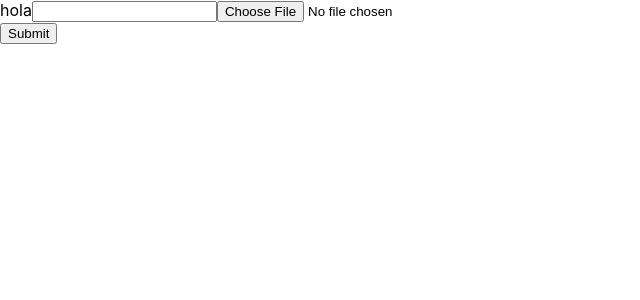
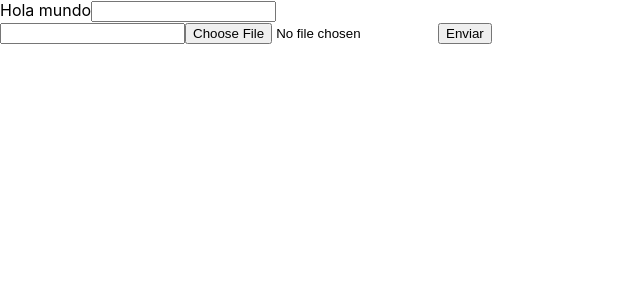
Before and after one commit to alonso1298/Formularios-React, a React (Create React App) app: page / in a window 1280 px wide. Shown: the top 300 px of the page, without its empty margins (0-640 px from the left). Built offline with nearby package versions, Linux system fonts and the light colour scheme.

Commit message:
archivos en uncontrolled components

```diff
--- a/src/App.js
+++ b/src/App.js
@@ -1,27 +1,23 @@
-import { useRef } from "react";
 
-const App = () => {
-    const input = useRef()
-    const file = useRef()
-    const submit = () => {
-        console.log(input.current.value);
-        console.log(file.current.files[0]);
-        const form = new FormData();
-        form.append('archivo', file.current.files[0]);
-        form.append('campo', input.current.value);
-        fetch('/hola', { method: 'POST', body: form})
+function App() {
+    const submit = (e) => {
+      e.preventDefault(); // Previene el evento
+      const data = Array.from(new FormData(e.target)); // new FormData(e.target) Convierte en arreglos de lonjitud 2
+      console.log(Object.fromEntries(data)); // Object.fromEntries Transforma a un objeto, toma sus propiedades con sus valores y toma el priemer valor de estos arreglos y lo utiliza como la llave y el segundo comos su valor
     }
+    return (
+      <form onSubmit={submit}>
+        <div>
+          <span>
+            Hola mundo
+          </span>
+          <input name='campo'/>
+        </div>
+        <input name='campo2'/>
+        <input type="file" name="archivo" />
+        <input type='submit' value='Enviar'/>
+      </form>
+    );
+  }
 
-    return(
-        <div>
-            <div>
-                <span>hola</span>
-                <input type="text" name="campo" ref={input} />
-                <input type="file" ref={file} />
-            </div>
-            <input type="submit" name="Enviar" onClick={submit} />
-        </div>
-    )
-}
-
-export default App;
+  export default App;
--- a/src/uncontrolled-components.js
+++ b/src/uncontrolled-components.js
@@ -14,6 +14,7 @@
         <input name='campo'/>
       </div>
       <input name='campo2'/>
+      <input type="file" name="archivo" />
       <input type='submit' value='Enviar'/>
     </form>
   );
```
Also changed, not shown: src/-react-way.js (added, +27 -0 lines).
